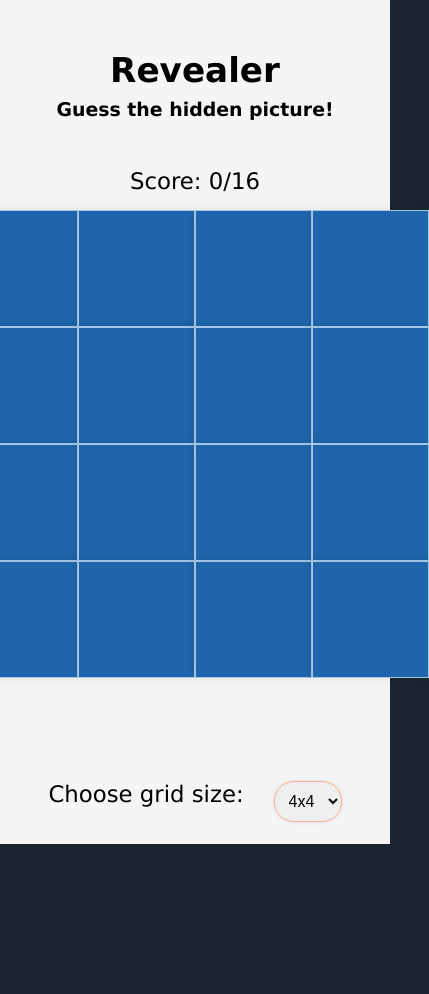
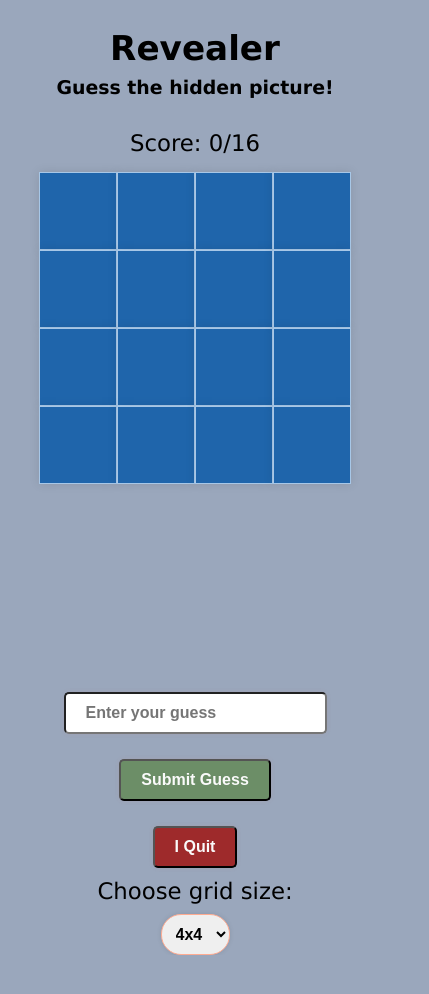
Before and after one commit to ankibues/Revealer, a React (Create React App) app: page / in a window 390 px wide. Shown: the top 994 px of the page, 429 px wide, since content can reach past the window. After the commit the page ends 955 px from the top, so only its background shows below. Built offline with nearby package versions, Linux system fonts and the light colour scheme.

Commit message:
restructured components
restructured components to solve UI spacing issues

```diff
--- a/src/App.css
+++ b/src/App.css
@@ -1,5 +1,6 @@
 .App {
   text-align: center;
+  font-family: 'Lucida Sans', 'Lucida Sans Regular', 'Lucida Grande', 'Lucida Sans Unicode', Geneva, Verdana, sans-serif;
 }
 
 .App-logo {
@@ -13,16 +14,9 @@
   }
 }
 
-.grid-size-label {
-  justify-content: center;
-  display: flex; /* Use flexbox to layout the label text and the select box */
-  gap: 30px; /* Adjust the space between the label text and the select box */
-  margin: 0;
-}
 
 .App-header {
-  background-color: #F5F5F5;
-  min-height: 100vh;
+  background-color: #9aa7bc;
   display: flex;
   flex-direction: column;
   align-items: center;
--- a/src/App.js
+++ b/src/App.js
@@ -1,61 +1,22 @@
-import React, { useState , useCallback} from 'react'; // Import useState here
+import React from 'react'; // Import useState here
 import './App.css';
 import RevealerGame from './components/RevealerGame';
 import './styles/RevealerGame.css';
 import './styles/Modal.css';
 
 function App() {
-  const defaultGridSize=4;
-  const [gridSize, setGridSize] = useState(defaultGridSize);
-  const [gameHasStarted, setGameHasStarted] = useState(false);
+
   const correctAnswer = "taj mahal"; // The correct answer for guessing(this is going to be changed ltr)
-
-  const handleGameStart = useCallback(() => {
-    setGameHasStarted(true);
-  }, []);
-
-  const handleGridSizeChange = (event) => {
-    setGridSize(Number(event.target.value));
-  };
-
-  const handleRestart = () => {
-    // Reset all necessary states to restart the game
-    setGridSize(defaultGridSize);
-    setGameHasStarted(false);
-
-  };
-
-
-
 
   return (
     <div className="App">
       <header className="App-header">
-        <div className="game-container">
-        <RevealerGame
+
+                <RevealerGame
             imageSrc={'image/image.jpg'}
-            gridSize={gridSize}
             answer={correctAnswer}
-            onGameStart={handleGameStart}
           />
 
-          <div>
-                <label className="grid-size-label">
-                    Choose grid size:
-                  <select
-                   value={gridSize}
-                  onChange={handleGridSizeChange}
-                  disabled={gameHasStarted}
-                  title={gameHasStarted ? "Grid can't be changed once the game has started" : "Choose grid size"}
-                  >
-                    <option value="3">3x3</option>
-                    <option value="4">4x4</option>
-                    <option value="5">5x5</option>
-
-                  </select>
-                </label>
-          </div>
-        </div>
       </header>
     </div>
   );
--- a/src/components/RevealerGame.js
+++ b/src/components/RevealerGame.js
@@ -1,17 +1,26 @@
-import React, { useState, useEffect } from 'react';
+import React, { useState, useEffect,  useCallback } from 'react';
 import Modal from './Modal';
 import '../styles/RevealerGame.css';
 
-const RevealerGame = ({ imageSrc, gridSize , answer, onGameStart}) => {
+const RevealerGame = ({ imageSrc, answer}) => {
   // Create a grid state representing the revealed cells
+
+  const defaultGridSize=4;
+  const [gridSize, setGridSize] = useState(defaultGridSize);
   const [grid, setGrid] = useState([]);
   const [score, setScore] = useState(0);
   const [finalScore, setFinalScore] = useState(null);
   const [userGuess, setUserGuess] = useState('');
   const [showModal, setShowModal] = useState(false);
   const [showQuitModal, setShowQuitModal] = useState(false);
+  const [gameHasStarted, setGameHasStarted] = useState(false);
+
 
   const imageSize = 100 / (gridSize - 1);
+
+  const handleGameStart = useCallback(() => {
+    setGameHasStarted(true);
+  }, []);
 
   useEffect(() => {
 
@@ -21,8 +30,12 @@ const RevealerGame = ({ imageSrc, gridSize , answer, onGameStart}) => {
 
   },[gridSize]);
 
+  const handleGridSizeChange = (event) => {
+    setGridSize(Number(event.target.value));
+  };
+
   const handleCellClick = (rowIndex, colIndex) => {
-    onGameStart();
+    handleGameStart();
     if (finalScore !== null) return; // If the game is over, do nothing
 
     setGrid(currentGrid => {
@@ -129,15 +142,12 @@ const RevealerGame = ({ imageSrc, gridSize , answer, onGameStart}) => {
         />
         <button type="submit" className="submit-button" >Submit Guess</button>
         <button type="button" onClick={handleQuit} className="quit-button">I Quit</button>
-
         </div>
-
-
-
         </form>
     ) : (
       <Modal show={showModal} score={finalScore} answer={answer} message="Congratulations! You are correct!"/>
     )}
+
 
     {showQuitModal && (
      <Modal
@@ -148,6 +158,24 @@ const RevealerGame = ({ imageSrc, gridSize , answer, onGameStart}) => {
       />
       )}
 
+    <label className="grid-size-label">
+                    Choose grid size:
+              <select
+                   value={gridSize}
+                  onChange={handleGridSizeChange}
+                  disabled={gameHasStarted}
+                  title={gameHasStarted ? "Grid can't be changed once the game has started" : "Choose grid size"}
+                  >
+                    <option value="3">3x3</option>
+                    <option value="4">4x4</option>
+                    <option value="5">5x5</option>
+
+                  </select>
+                </label>
+
+
+
+
   </div>
 
   );
--- a/src/styles/RevealerGame.css
+++ b/src/styles/RevealerGame.css
@@ -1,5 +1,5 @@
 :root {
-  --background-color: #1c242f; /* Dark background for the full page */
+  --background-color: #9aa7bc; /* Dark background for the full page */
   --text-color: #ffffff; /* White text for contrast */
   --accent-color: #6f3ce8; /* A vibrant accent color for buttons and highlights */
   --cell-color: #1f65ab; /* Light color for the grid cells */
@@ -36,12 +36,16 @@ body, html {
     display: grid;
     grid-template-columns: repeat(var(--grid-size), 1fr);
     grid-template-rows: repeat(var(--grid-size), 1fr);
+    margin-bottom: 0;
+    margin-top: 0;
+    padding-bottom: 0;
+    align-items: start;
   }
 
   .gridCell {
+    height: calc(100% / var(--grid-size));
     border: 1px solid #be8b8b;
     background-size: cover;
-    background-position: center;
     cursor: pointer;
     box-shadow: 0px 0px 10px rgba(0, 0, 0, 0.1);
     background-color: var(--cell-color);
@@ -55,7 +59,7 @@ body, html {
 
   .score {
     margin-bottom: 1rem;
-    margin-top: 1rem;
+    margin-top: 0;
   }
 
   .gameInfo h2 {
@@ -78,13 +82,10 @@ body, html {
   .controls-container {
     display: flex;
     align-items: center;
+    justify-content: center;
     gap: 25px;
-    margin-top: 5px;
+    margin-top: 0;
     margin-bottom: 0;
-  }
-  form {
-    padding: 0;
-    margin:0;
   }
 
   .finalScore {
@@ -95,6 +96,7 @@ body, html {
 
   button, input[type="text"], select {
     font-size: 1rem;
+    font-weight: 900;
     padding: 10px 20px;
     text-emphasis-color: black;
     text-decoration-color: black;
@@ -113,14 +115,26 @@ body, html {
     margin:0;
   }
 
-  .submit-button:hover{
-    background-color: rgb(63, 245, 63);
+  .submit-button{
+    background-color:  #6C8E67;
+    color: rgba(250, 250, 250, 1);
 
   }
 
-  .quit-button:hover{
-    background-color: rgb(255, 85, 85);
+  .quit-button{
+    background-color: #9E2A2B;
+    color:rgba(250, 250, 250, 1);
   }
+
+  .grid-size-label {
+    margin-top: 80px;
+    display: flex;
+    align-items: center;
+    gap: 20px;
+    margin-top: 7px;
+
+  }
+
   @keyframes reveal {
     0% {
       transform: scale(0);
@@ -134,17 +148,6 @@ body, html {
     animation: reveal 0.5s ease-in-out forwards;
   }
 
-
-  .grid-size-selector {
-    margin-top: 20px;
-    display: flex;
-    flex-direction: column;
-    align-items: left;
-    gap: 10px;
-    margin-top: 20px;
-
-  }
-
   select {
     padding: 10px;
     border-radius: 20px;
@@ -155,8 +158,29 @@ body, html {
   /* Add media queries for responsiveness */
   @media (max-width: 768px) {
     .gridContainer {
-      width: 100%; /* Adjust for smaller screens */
-      height: auto; /* Adjust for smaller screens */
+      width: 80vw; /* Adjust for smaller screens */
+      height: width; /* Adjust for smaller screens */
       grid-template-columns: repeat(var(--grid-size), 1fr);
     }
+
+    .controls-container {
+      flex-direction: column; /* Stack the elements vertically */
+    }
+
+    .input-button, .button {
+      width: 100%; /* Make buttons and input take full width */
+      margin: 5px 0; /* Add vertical margin for spacing */
+    }
+
+    .grid-size-label {
+      margin-top: 1px;
+      display: flex;
+      align-items: left;
+      gap: 10px;
+      margin-top: 10px;
+      flex-direction: column;
+
+    }
+
+
   }
```
Also changed, not shown: src/components/ConfirmationModal.js (added, +16 -0 lines). Lines whose indentation alone changed are shown as unchanged.
